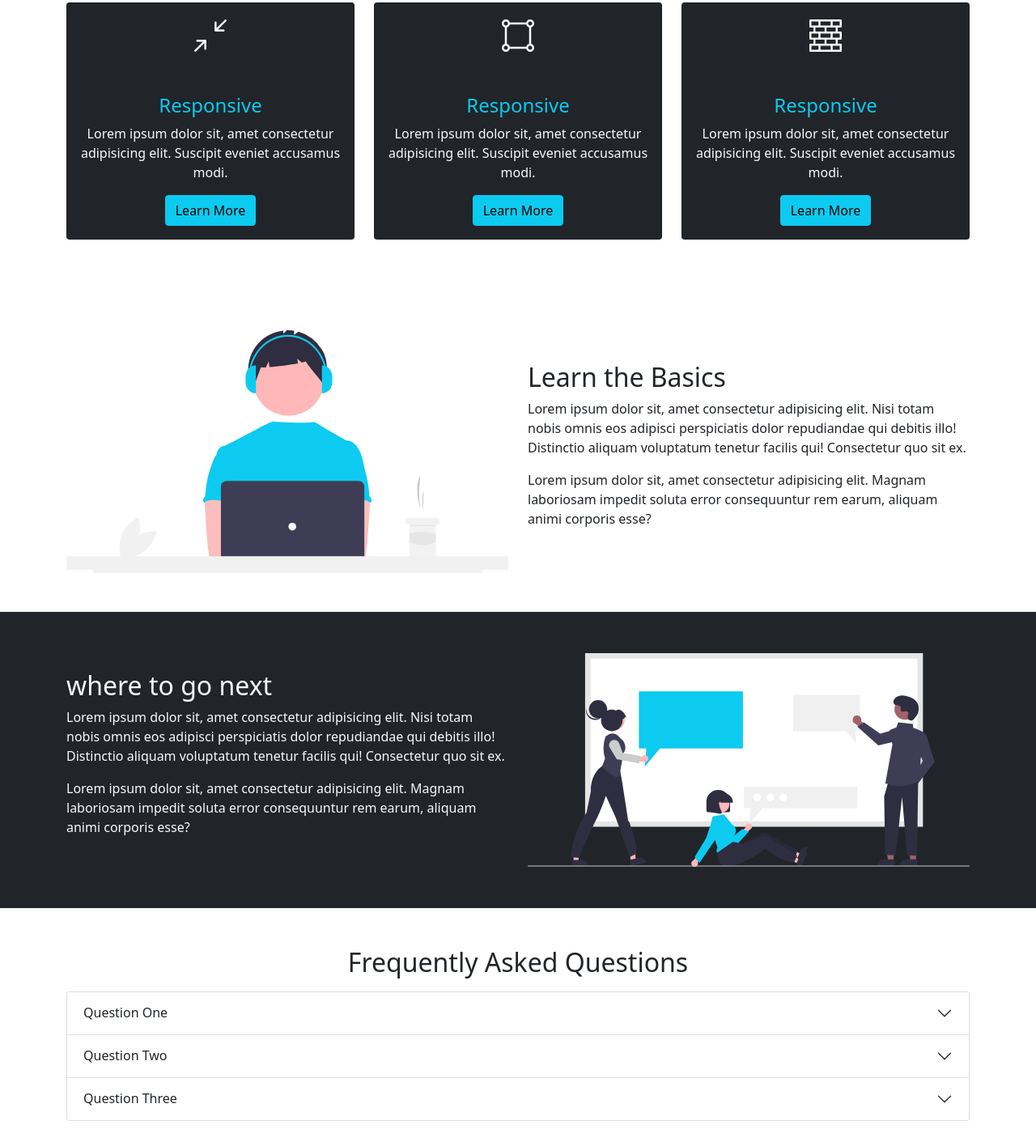
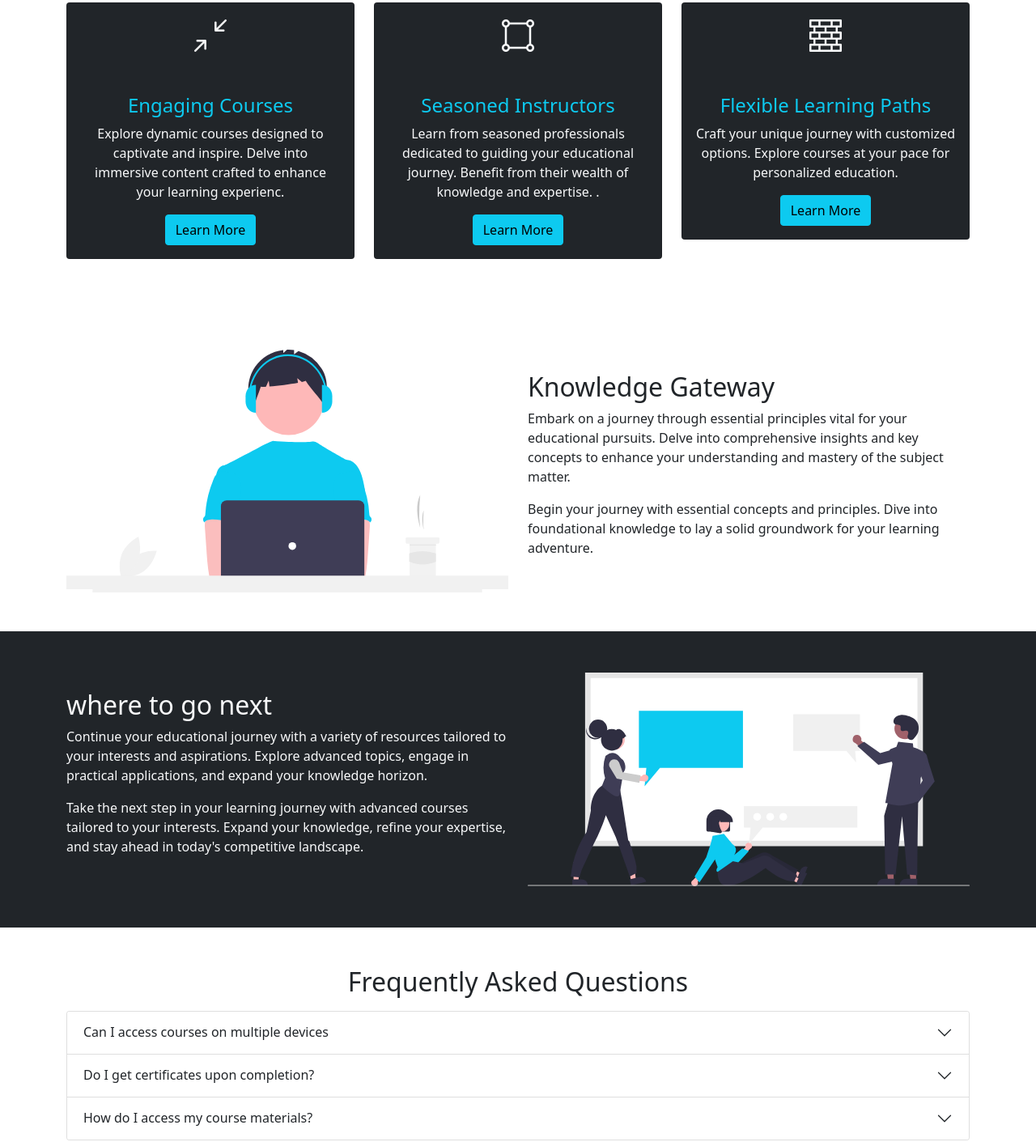
Before and after one commit to Loay-zeid/EduPortal, a plain HTML site: page index.html in a window 1280 px wide. Shown: the part 423-1834 px from the top of the page at 81% size. Drawn offline with nearby package versions, Linux system fonts and the light colour scheme.

Commit message:
Adding the content

```diff
--- a/index.html
+++ b/index.html
@@ -21,7 +21,7 @@
 
     <div class="navbar navbar-expand-md bg-dark navbar-dark text-white fixed-top">
         <div class="container">
-            <a href="#" class="navbar-brand">Bootstrap tutorial</a>
+            <a href="#" class="navbar-brand">Edu<span class="text-info">Portal</span></a>
             <button class="navbar-toggler" type="button" data-bs-toggle="collapse" data-bs-target="#mainmenu">
                 <span class="navbar-toggler-icon"></span>
             </button>
@@ -33,7 +33,7 @@
                     <li class="nav-item dropdown">
                         <a href="#" class="nav-link dropdown-toggle" data-bs-toggle="dropdown">Learn</a>
                         <ul class="dropdown-menu">
-                            <li><a href="#learn" class="dropdown-item">Learn Bootstrap</a></li>
+                            <li><a href="#learn" class="dropdown-item">Knowledge Gateway</a></li>
                             <li><a href="#next" class="dropdown-item">Where to go next</a></li>
                         </ul>
                     </li>
@@ -52,9 +52,8 @@
         <div class="container">
             <div class="d-sm-flex align-items-center justify-contant-center ">
                 <div class="py-3">
-                    <h1 class="display-5">Learn <span class="text-info">Bootstrap</span></h1>
-                    <p class="py-1 lead">Lorem ipsum dolor sit, amet consectetur adipisicing elit. Quidem atque modi
-                        aperiam veritatis corporis earum provident debitis consectetur nemo incidunt!</p>
+                    <h1 class="display-5">Edu<span class="text-info">Portal</span></h1>
+                    <p class="py-1 lead">Discover a world of knowledge and opportunity at Edu Portal. Explore endless possibilities today!</p>
                     <button class="btn btn-info">Get Started</button>
 
 
@@ -81,9 +80,8 @@
                         </div>
                         <div class="card-body text-center">
                             <img src="" alt="" class="card-img-top">
-                            <h4 class="card-title text-info">Responsive</h4>
-                            <p class="card-text"> Lorem ipsum dolor sit, amet consectetur adipisicing elit. Suscipit
-                                eveniet accusamus modi.</p>
+                            <h4 class="card-title text-info">Engaging Courses</h4>
+                            <p class="card-text"> Explore dynamic courses designed to captivate and inspire. Delve into immersive content crafted to enhance your learning experienc.</p>
                             <a href="#" class="btn btn-info">Learn More </a>
                         </div>
                     </div>
@@ -95,9 +93,9 @@
                         </div>
                         <div class="card-body text-center">
                             <img src="" alt="" class="card-img-top">
-                            <h4 class="card-title text-info">Responsive</h4>
-                            <p class="card-text"> Lorem ipsum dolor sit, amet consectetur adipisicing elit. Suscipit
-                                eveniet accusamus modi.</p>
+                            <h4 class="card-title text-info">Seasoned Instructors</h4>
+                            <p class="card-text"> Learn from seasoned professionals dedicated to guiding your educational journey. Benefit from their wealth of knowledge and expertise.
+                                .</p>
                             <a href="#" class="btn btn-info">Learn More </a>
                         </div>
                     </div>
@@ -111,9 +109,8 @@
                         </div>
                         <div class="card-body text-center">
                             <img src="" alt="" class="card-img-top">
-                            <h4 class="card-title text-info">Responsive</h4>
-                            <p class="card-text"> Lorem ipsum dolor sit, amet consectetur adipisicing elit. Suscipit
-                                eveniet accusamus modi.</p>
+                            <h4 class="card-title text-info">Flexible Learning Paths</h4>
+                            <p class="card-text"> Craft your unique journey with customized options. Explore courses at your pace for personalized education.</p>
                             <a href="#" class="btn btn-info">Learn More </a>
                         </div>
                     </div>
@@ -129,12 +126,9 @@
             <div class="row align-items-center justify-contant-center">
                 <div class="col-md"><img src="/img/learn.svg" alt="" class="img-fluid"></div>
                 <div class="col-md py-4">
-                    <h2>Learn the Basics</h2>
-                    <p>Lorem ipsum dolor sit, amet consectetur adipisicing elit. Nisi totam nobis omnis eos adipisci
-                        perspiciatis dolor repudiandae qui debitis illo! Distinctio aliquam voluptatum tenetur facilis
-                        qui! Consectetur quo sit ex.</p>
-                    <p>Lorem ipsum dolor sit, amet consectetur adipisicing elit. Magnam laboriosam impedit soluta error
-                        consequuntur rem earum, aliquam animi corporis esse?</p>
+                    <h2>Knowledge Gateway</h2>
+                    <p>Embark on a journey through essential principles vital for your educational pursuits. Delve into comprehensive insights and key concepts to enhance your understanding and mastery of the subject matter.</p>
+                    <p>Begin your journey with essential concepts and principles. Dive into foundational knowledge to lay a solid groundwork for your learning adventure.</p>
                 </div>
             </div>
         </div>
@@ -152,11 +146,8 @@
                 <div class="col-md"><img src="/img/next.svg" alt="" class="img-fluid"></div>
                 <div class="col-md py-4">
                     <h2>where to go next</h2>
-                    <p>Lorem ipsum dolor sit, amet consectetur adipisicing elit. Nisi totam nobis omnis eos adipisci
-                        perspiciatis dolor repudiandae qui debitis illo! Distinctio aliquam voluptatum tenetur facilis
-                        qui! Consectetur quo sit ex.</p>
-                    <p>Lorem ipsum dolor sit, amet consectetur adipisicing elit. Magnam laboriosam impedit soluta error
-                        consequuntur rem earum, aliquam animi corporis esse?</p>
+                    <p>Continue your educational journey with a variety of resources tailored to your interests and aspirations. Explore advanced topics, engage in practical applications, and expand your knowledge horizon.</p>
+                    <p>Take the next step in your learning journey with advanced courses tailored to your interests. Expand your knowledge, refine your expertise, and stay ahead in today's competitive landscape.</p>
                 </div>
             </div>
         </div>
@@ -176,13 +167,12 @@
                 <h3 class="accordion-header" id="faq-one">
                     <button class="accordion-button collapsed  py-3 " type="button" data-bs-toggle="collapse"
                         data-bs-target="#answer-one">
-                        Question One
+                        Can I access courses on multiple devices
                     </button>
                 </h3>
                 <div class="accordion-collapse collapse" id="answer-one" data-bs-parent="#bt-faq">
                     <div class="accordion-body">
-                        Lorem ipsum dolor sit amet consectetur, adipisicing elit. Perspiciatis, reiciendis. ipsum
-                        dolor sit amet consectetur adipisicing elit. Deleniti esse consequatur nam.
+                        Yes, our platform is accessible on any device with internet
                     </div>
                 </div>
             </div>
@@ -191,13 +181,12 @@
                     <h3 class="accordion-header" id="faq-two">
                         <button class="accordion-button collapsed  py-3 " type="button" data-bs-toggle="collapse"
                             data-bs-target="#answer-two">
-                            Question Two
+                            Do I get certificates upon completion?
                         </button>
                     </h3>
                     <div class="accordion-collapse collapse" id="answer-two" data-bs-parent="#bt-faq">
                         <div class="accordion-body">
-                            Lorem ipsum dolor sit amet consectetur, adipisicing elit. Perspiciatis, reiciendis. ipsum
-                            dolor sit amet consectetur adipisicing elit. Deleniti esse consequatur nam.
+                            Yes, you receive certificates upon course completion.
                         </div>
                     </div>
                 </div>
@@ -206,13 +195,12 @@
                     <h3 class="accordion-header" id="faq-three">
                         <button class="accordion-button collapsed  py-3 " type="button" data-bs-toggle="collapse"
                             data-bs-target="#answer-three">
-                            Question Three
+                            How do I access my course materials?
                         </button>
                     </h3>
                     <div class="accordion-collapse collapse" id="answer-three" data-bs-parent="#bt-faq">
                         <div class="accordion-body">
-                            Lorem ipsum dolor sit amet consectetur, adipisicing elit. Perspiciatis, reiciendis. ipsum
-                            dolor sit amet consectetur adipisicing elit. Deleniti esse consequatur nam.
+                            You can easily access your course materials through our user-friendly platform.
                         </div>
                     </div>
                 </div>
@@ -256,7 +244,7 @@
                 <div class="container-fluid">
                     <div class="row">
                         <div class="col-md-12 text-center">
-                            <p>&copy; 2023 Your Company. All rights reserved.</p>
+                            <p>&copy; 2024 EduPortal. All rights reserved.</p>
                         </div>
             </footer>
 
```
